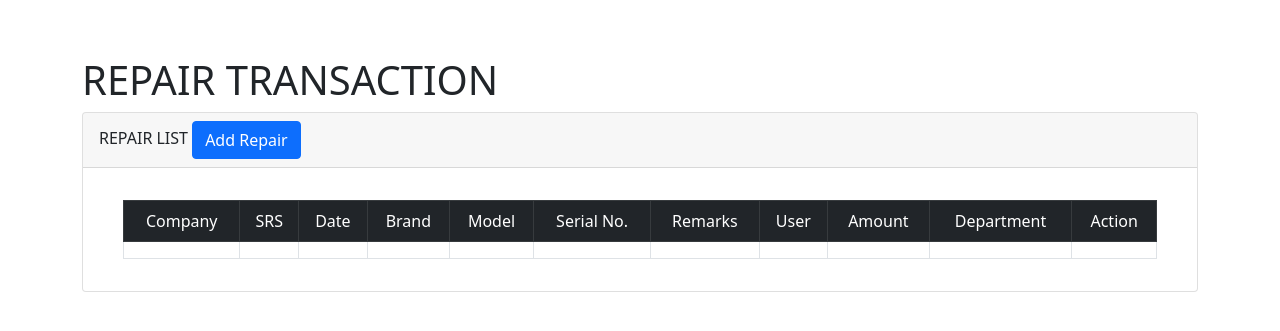
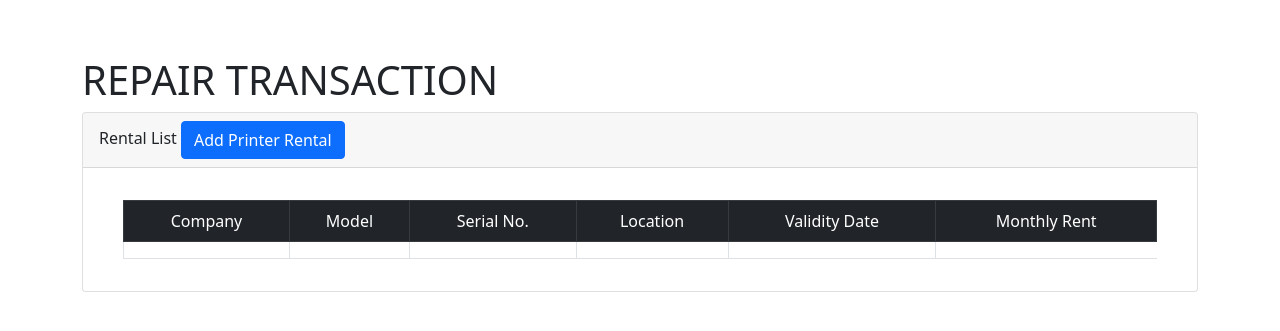
Before and after one commit to joeygracesabusido/admin-apps-dgc, a FastAPI app: template apps/templates/rent_printer/rent_printer.html in a window 1280 px wide. Shown: the part 71-402 px from the top of the page. Run offline with FastAPI, Linux system fonts and the light colour scheme; the template is opened without the code that fills it, so the values that code supplies are empty; some libraries are stand-ins or nearby versions.

Commit message:
add printer rental module

```diff
--- a/apps/main.py
+++ b/apps/main.py
@@ -27,6 +27,8 @@ from apps.routes.printing_check import api_check_printing
 from apps.routes.roles import api_roles
 
 from apps.routes.accountability import api_accountability
+
+from apps.routes.printer_rent_temp import api_rental_printer
 
 from fastapi.staticfiles import StaticFiles
 
@@ -59,11 +61,14 @@ app.include_router(api_purchase_order, tags=['Purchase Order'])
 
 app.include_router(api_repair, tags=['Repair'])
 
+
 app.include_router(api_check_printing, tags=['Check Printing'])
 
 app.include_router(api_roles, tags=['Roles'])
 
 app.include_router(api_accountability, tags=['Accountability'])
 
+app.include_router(api_rental_printer, tags=['Rental Printer'])
+
 # Mount Strawberry's GraphQL app onto FastAPI
 app.mount("/mygraphql", graphql_app)
--- /dev/null
+++ b/apps/static/printer_rental/printer_rental.js
@@ -0,0 +1,95 @@
+// this function is for inserting rental printer
+$(document).ready(function() {
+    $('#btn_save_printer_rental').click(function() {
+        var rentalData = {
+            company: $('#company').val(),
+            printer_model: $('#printer_model').val(),
+            serial_no: $('#serial_number').val(),
+            validity_date: $('#validity_date').val(),
+            monthly_rent: $('#monthly_rent').val(),
+            location: $('#location').val(),
+
+        };
+
+
+
+        console.log(rentalData)
+        $.ajax({
+            url: '/api-insert-printer-rent/',
+            type: 'POST',
+            contentType: 'application/json',
+            data: JSON.stringify([rentalData]),
+            success: function(response) {
+                alert('Data has been saved');
+                window.location.href = "/rental-printer/"; // Redirect to the inventory list page
+            },
+            error: function(xhr, status, error) {
+                alert('Error: ' + error);
+            }
+        });
+    });
+});
+
+
+//this function is to display data from repair table
+
+$(document).ready(function() {
+    // Function to fetch and display job orders
+
+    // var table = $('#table_job_order').DataTable();
+    function fetchAndDisplayJobOrders() {
+        $.ajax({
+            url: '/api-get-printer-rental/',  // API endpoint
+            type: 'GET',
+            dataType: 'json',
+            success: function(data) {
+                var tableBody = $('#table_rental_list');
+                tableBody.empty();  // Clear existing table rows
+
+                // Iterate over each item in the data
+                data.forEach(function(item) {
+                    // Create a new row
+                    var newRow = $('<tr></tr>');
+
+                    // Append cells to the row
+                    newRow.append('<td>' + item.company + '</td>');
+                    newRow.append('<td>' + item.printer_model + '</td>');
+                    newRow.append('<td>' + item.serial_no + '</td>');
+                    newRow.append('<td>' + item.location + '</td>');
+                    newRow.append('<td>' + item.validity_date + '</td>');
+                    newRow.append('<td>' + item.monthly_rent + '</td>');
+
+                    // Append the new row to the table body
+                    tableBody.append(newRow);
+
+                    // Apply red color if jo_turn_overtime is empty
+                    if (!item.company) {
+                        newRow.css('background-color', 'white');
+                    }
+
+
+                });
+                initializeDataTable()
+            },
+            error: function(xhr, status, error) {
+                console.error('Error fetching job orders:', error);
+                alert('Error fetching job orders. Please try again later.');
+            }
+        });
+    }
+
+    // Fetch job orders on page load
+    fetchAndDisplayJobOrders();
+});
+
+
+const initializeDataTable = () => {
+    $('#table_rental').DataTable({
+        responsive: true,
+        scrollX: true,          // Enable horizontal scrolling if needed
+        autoWidth: false,       // Disable fixed width
+        scrollY: '350px',       // Set a specific height
+        scrollCollapse: true,   // Collapse height if fewer rowsi
+    });
+
+};
--- a/apps/templates/dashboard.html
+++ b/apps/templates/dashboard.html
@@ -111,6 +111,16 @@
         </li>
 
 
+      <li class="dropdown">
+            <a href="#" class="dropdown-toggle">Rental Printer</a>
+             <ul class="dropdown-menu">
+              <li><a href="/rental-printer/">Rental</a></li>
+
+            </ul>
+      </li>
+
+
+
         <li class="dropdown">
             <a href="#" class="dropdown-toggle">Check Printing</a>
             <ul class="dropdown-menu">
--- a/apps/templates/rent_printer/rent_printer.html
+++ b/apps/templates/rent_printer/rent_printer.html
@@ -116,8 +116,8 @@
 
                         <div class="col-md">
                           <div class="form-floating">
-                            <input type="text" class="form-control" id="brand"  >
-                            <label for="floatingInputGrid" class="label-large"></label>
+                            <input type="text" class="form-control" id="location"  >
+                            <label for="floatingInputGrid" class="label-large">Location</label>
 
 
                           </div>
@@ -132,8 +132,8 @@
 
                         <div class="col-md">
                           <div class="form-floating">
-                            <input type="text" class="form-control" id="model">
-                            <label for="floatingInputGrid" class="label-large">Model</label>
+                            <input type="text" class="form-control" id="validity_date">
+                            <label for="floatingInputGrid" class="label-large">Validity Date</label>
 
 
                           </div>
@@ -142,8 +142,8 @@
 
                         <div class="col-md">
                           <div class="form-floating">
-                            <input type="text" class="form-control" id="serial_number"  >
-                            <label for="floatingInputGrid" class="label-large">Serial Number</label>
+                            <input type="number" class="form-control" id="monthly_rent"  >
+                            <label for="floatingInputGrid" class="label-large">Monthly Rent</label>
 
 
                           </div>
@@ -154,64 +154,6 @@
                       </div>
 
 
-                      <br>
-
-                     <div class="row g-3">
-
-                        <div class="col-md">
-                          <div class="form-floating">
-                            <input type="text" class="form-control" id="remarks">
-                            <label for="floatingInputGrid" class="label-large">Remarks</label>
-
-
-                          </div>
-                        </div>
-
-
-                        <div class="col-md">
-                          <div class="form-floating">
-                            <input type="text" class="form-control" id="repair_user"  >
-                            <label for="floatingInputGrid" class="label-large">User</label>
-
-
-                          </div>
-                        </div>
-
-
-
-                      </div>
-
-
-                      <br>
-
-                     <div class="row g-3">
-
-                       <div class="col-md">
-                          <div class="form-floating">
-                            <input type="number" class="form-control" id="amount">
-                            <label for="floatingInputGrid" class="label-large">Amount</label>
-
-
-                          </div>
-                        </div>
-
-
-
-
-
-                      <div class="col-md">
-                          <div class="form-floating">
-                            <input type="text" class="form-control" id="department">
-                            <label for="floatingInputGrid" class="label-large">Department</label>
-
-
-                          </div>
-                        </div>
-
-
-
-
-                      </div>
 
 
                       <br>
@@ -226,7 +168,7 @@
                     <div class="modal-footer">
 
                       <button type="button" class="btn btn-secondary" data-bs-dismiss="modal">Close</button>
-                      <button type="button" class="btn btn-primary" id="btn_save_repair">Save changes</button>
+                      <button type="button" class="btn btn-primary" id="btn_save_printer_rental">Save</button>
                     </div>
                   </div>
                 </div>
@@ -238,7 +180,7 @@
             <div class="card">
                 <div class="card-header">
 
-                    REPAIR LIST
+                    Rental List
                 <!--ELECTRICITY DATA
                 <button type="button" class="btn btn-primary" data-bs-toggle="modal" id="btn_insert_electric_data"
                     >
@@ -247,7 +189,7 @@
 
                 <button type="button" class="btn btn-primary btn-right"  id="insert_repair_btn"
                     data-bs-toggle="modal" data-bs-target="#insert_repair_modal" >
-                    Add Repair
+                    Add Printer Rental
                 </button>
 
 
@@ -256,25 +198,21 @@
                 <div class="container">
                     <div class="container mt-3">
 
-                        <table id="table_repair" class="table table-bordered"  style="text-align: center;">
+                        <table id="table_rental" class="table table-bordered"  style="text-align: center;">
                             <thead class="table-dark">
                                 <tr>
 
                                     <td>Company</td>
-                                    <td>SRS</td>
-                                    <td>Date</td>
-                                    <td>Brand</td>
                                     <td>Model</td>
                                     <td>Serial No.</td>
-                                    <td>Remarks</td>
-                                    <td>User</td>
-                                    <td>Amount</td>
-                                    <td>Department</td>
-                                    <td>Action</td>
+                                    <td>Location</td>
+                                    <td>Validity Date</td>
+                                    <td>Monthly Rent</td>
+
 
                                 </tr>
                             </thead>
-                            <tbody id="table_repair_list">
+                            <tbody id="table_rental_list">
 
 
                                     <tr>
@@ -283,14 +221,7 @@
                                         <td></td>
                                         <td></td>
                                         <td></td>
-                                        <td></td>
-                                        <td></td>
-                                        <td></td>
-                                        <td></td>
-                                        <td></td>
-                                        <td></td>
-
-                                    </tr>
+                                  </tr>
 
 
                             </tbody>
@@ -322,7 +253,7 @@
 
 
 
-    <!-- <script src="/static/repair/repair.js"></script> -->
+     <script src="/static/printer_rental/printer_rental.js"></script>
 
 
 
```
Also changed, not shown: apps/routes/printer_rent_temp.py (added, +134 -0 lines), docker-compose.yml (+4 -5 lines).
